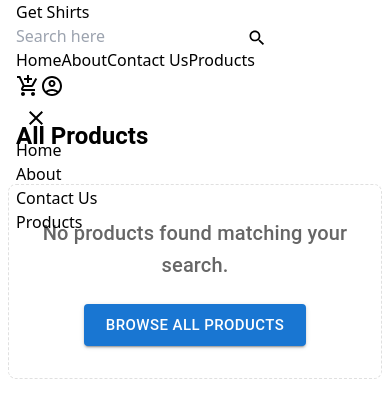
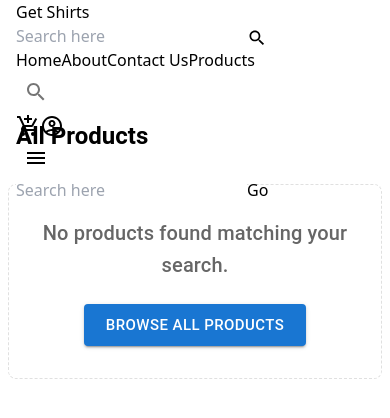
Before and after one commit to Abdulrauf0767/Shirt-Store, a React (Vite) app: page /search in a window 390 px wide. Both pictures are taken after a click on the button 36 px from the left and 117 px from the top of the page. Shown: the top 418 px of the page. Built offline with nearby package versions, Linux system fonts and the light colour scheme.

Commit message:
change responsiveness

```diff
--- a/src/components/Header.jsx
+++ b/src/components/Header.jsx
@@ -1,4 +1,4 @@
-import React, {useState} from 'react';
+import React, { useState } from 'react';
 import { AppBar, Typography, IconButton } from '@mui/material';
 import { Link, useNavigate } from "react-router-dom";
 import {
@@ -8,16 +8,18 @@ import {
   Menu as MenuIcon,
   Close as CloseIcon,
 } from '@mui/icons-material';
-import { useSelector, useDispatch } from "react-redux";
+import { useDispatch } from "react-redux";
 import { handleSearch } from '../features/DataSlice';
 
 const Header = () => {
   const [menuOpen, setMenuOpen] = useState(false);
+  const [showSearch, setShowSearch] = useState(false); // Mobile search toggle
+  const [searchValue, setSearchValue] = useState('');
   const navigate = useNavigate();
   const dispatch = useDispatch();
-  const [searchValue, setSearchValue] = useState('');
 
   const toggleMenu = () => setMenuOpen(!menuOpen);
+  const toggleSearch = () => setShowSearch(!showSearch);
 
   const handleSearchChange = (e) => {
     const value = e.target.value;
@@ -29,6 +31,7 @@ const Header = () => {
     e.preventDefault();
     if (searchValue.trim() !== '') {
       navigate('/search');
+      setShowSearch(false); // close mobile search after submission
     }
   };
 
@@ -40,18 +43,21 @@ const Header = () => {
         boxShadow: 'none',
         height: '5rem',
         paddingX: { xs: 2, md: 6 },
+        zIndex: 30,
       }}
     >
       <div className="flex items-center justify-between h-full w-full mx-auto">
         {/* Logo */}
         <div className="text-xl font-bold w-[120px] flex-shrink-0">Get Shirts</div>
 
-        {/* Search Bar */}
-        <form onSubmit={handleSearchSubmit} className="relative flex-1 max-w-lg mx-4">
+        {/* Desktop Search */}
+        <form
+          onSubmit={handleSearchSubmit}
+          className="hidden md:flex relative flex-1 max-w-lg mx-4"
+        >
           <input
             type="search"
             name="search"
-            id="search"
             placeholder="Search here"
             value={searchValue}
             onChange={handleSearchChange}
@@ -73,24 +79,50 @@ const Header = () => {
 
         {/* Icons */}
         <div className="flex items-center space-x-4 ml-4 flex-shrink-0">
+          {/* Mobile Search Toggle */}
+          <IconButton
+            sx={{ display: { xs: 'flex', md: 'none' } }}
+            onClick={toggleSearch}
+          >
+            <SearchOutlined />
+          </IconButton>
+
           <Link to="/cart">
             <AddShoppingCartOutlined className="cursor-pointer" />
           </Link>
           <Link to="/login">
             <AccountCircleOutlined className="cursor-pointer" />
           </Link>
+
           <IconButton
             edge="end"
             color="inherit"
             aria-label="menu"
             onClick={toggleMenu}
             sx={{ display: { xs: 'flex', md: 'none' } }}
-            className="ml-2"
           >
             {menuOpen ? <CloseIcon /> : <MenuIcon />}
           </IconButton>
         </div>
       </div>
+
+      {/* Mobile Search Bar */}
+      {showSearch && (
+        <form
+          onSubmit={handleSearchSubmit}
+          className="flex md:hidden items-center px-4 py-2 border-t border-gray-200 bg-white"
+        >
+          <input
+            type="search"
+            name="mobileSearch"
+            placeholder="Search here"
+            value={searchValue}
+            onChange={handleSearchChange}
+            className="flex-1 h-10 px-4 rounded-2xl border border-gray-300 focus:outline-none"
+          />
+          <button type="submit" className="ml-2 text-green-600 font-medium">Go</button>
+        </form>
+      )}
 
       {/* Mobile Menu Dropdown */}
       {menuOpen && (
```
